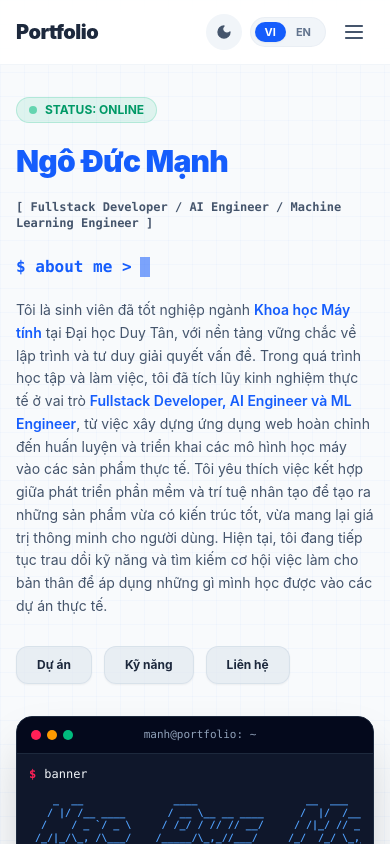
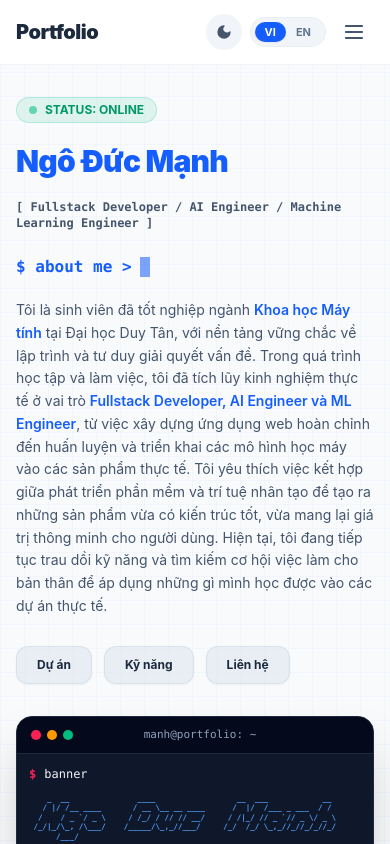
Before and after one commit to LilKoon/my-portfolio, a React (Vite) app: page / in a window 390 px wide. Shown: the top 844 px of the page. Built offline with nearby package versions, Linux system fonts and the light colour scheme.

Commit message:
update new

```diff
--- a/src/components/Hero.jsx
+++ b/src/components/Hero.jsx
@@ -165,7 +165,7 @@ export default function Hero() {
             ];
             return (
                 <div className="py-2 overflow-x-auto custom-scrollbar select-none">
-                    <pre className="text-blue-400 font-mono text-[10px] sm:text-xs font-bold leading-tight inline-block whitespace-pre">
+                    <pre className="text-blue-400 font-mono text-[6.5px] min-[360px]:text-[7.5px] min-[400px]:text-[8.5px] sm:text-xs font-bold leading-tight inline-block whitespace-pre">
                         {bannerLines.join("\n")}
                     </pre>
                 </div>
```
